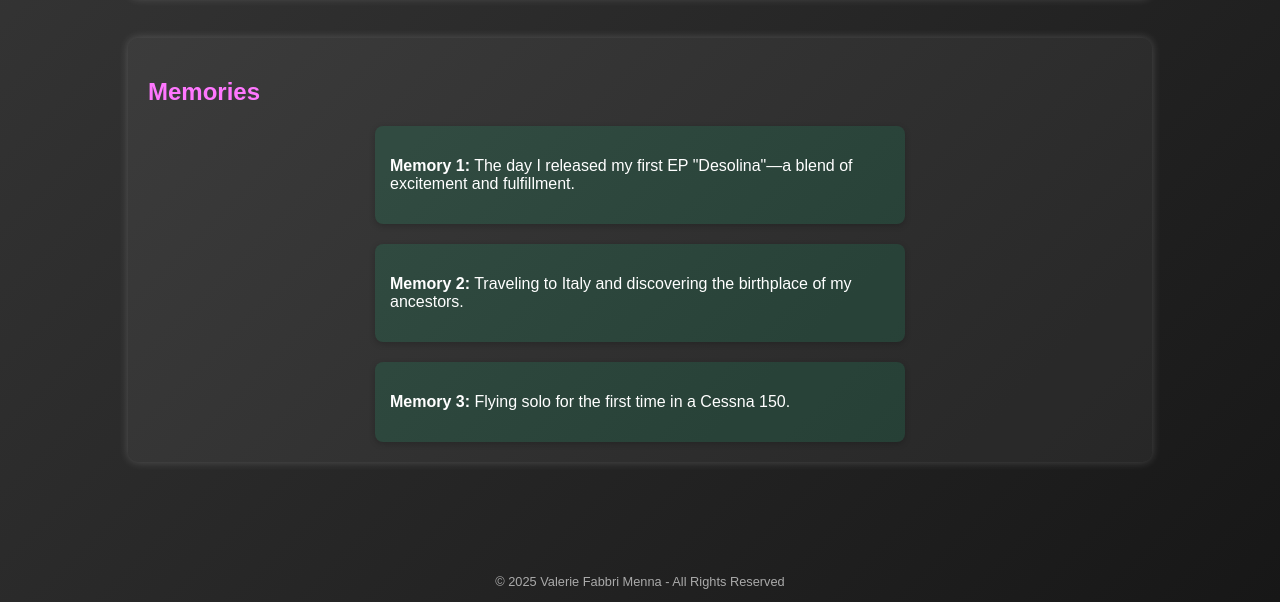
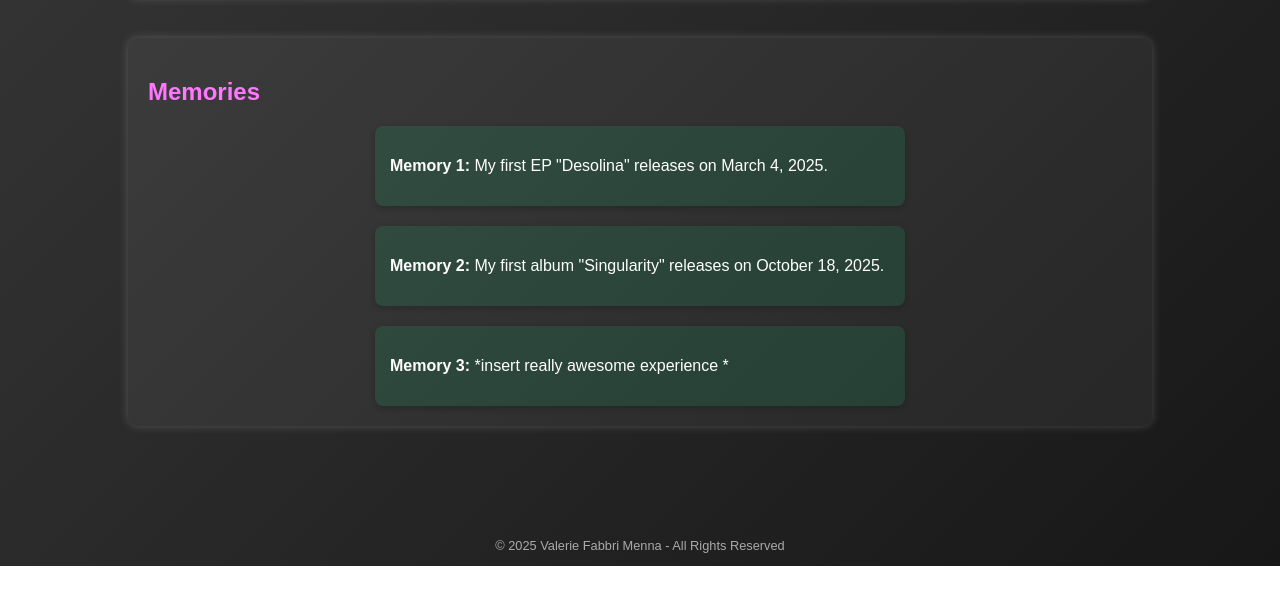
Before and after one commit to valeriefm/valeriefm.github.io, a plain HTML site: page art_memories.html in a window 1280 px wide. Shown: the part 444-1046 px from the top of the page. After the commit the page ends 1010 px from the top, so only its background shows below. Drawn offline with Linux system fonts and the light colour scheme.

Commit message:
Update art_memories.html

```diff
--- a/art_memories.html
+++ b/art_memories.html
@@ -92,13 +92,13 @@
       <h2>Memories</h2>
       <div class="memory-list">
         <div class="memory-item">
-          <p><strong>Memory 1:</strong> The day I released my first EP "Desolina"—a blend of excitement and fulfillment.</p>
+          <p><strong>Memory 1:</strong> My first EP "Desolina" releases on March 4, 2025.</p>
         </div>
         <div class="memory-item">
-          <p><strong>Memory 2:</strong> Traveling to Italy and discovering the birthplace of my ancestors.</p>
+          <p><strong>Memory 2:</strong> My first album "Singularity" releases on October 18, 2025.</p>
         </div>
         <div class="memory-item">
-          <p><strong>Memory 3:</strong> Flying solo for the first time in a Cessna 150.</p>
+          <p><strong>Memory 3:</strong> *insert really awesome experience * </p>
         </div>
         <!-- Add more memory items as needed -->
       </div>
```
